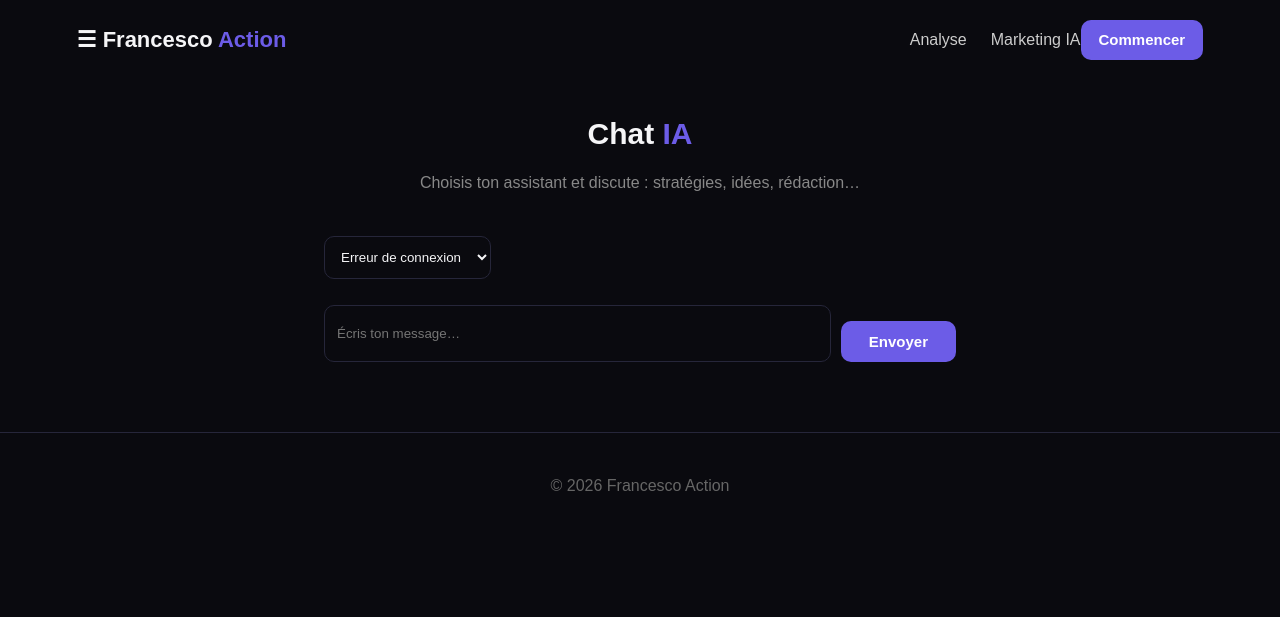
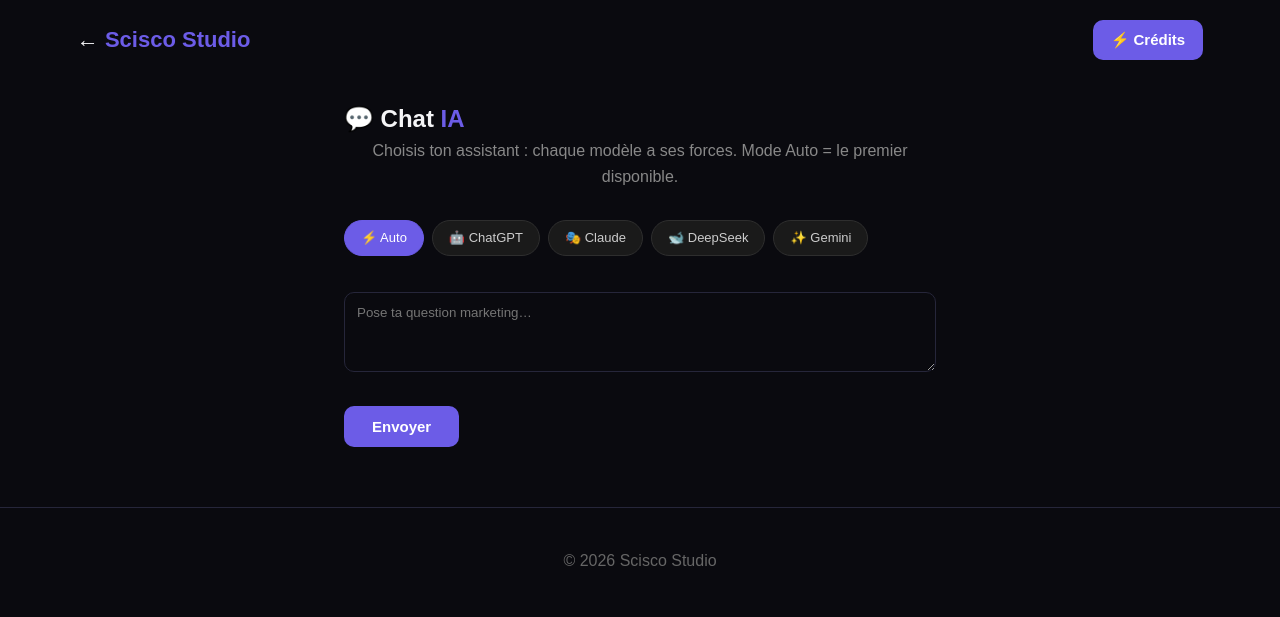
Before and after one commit to francescoabc5-bot/Scisco-Light, a plain HTML site: page chat.html in a window 1280 px wide. Drawn offline with Linux system fonts and the light colour scheme; no server answers.

Commit message:
Update chat.html

```diff
--- a/chat.html
+++ b/chat.html
@@ -1,73 +1,59 @@
 <!DOCTYPE html>
 <html lang="fr"><head><meta charset="UTF-8">
 <meta name="viewport" content="width=device-width, initial-scale=1.0">
-<title>Chat IA — Francesco Action</title>
+<title>Chat IA — Scisco Studio</title>
 <link rel="stylesheet" href="style.css">
 <style>
-.chat{max-width:760px;margin:auto;padding:0 5% 30px}
-.msg{max-width:85%;padding:12px 16px;border-radius:14px;margin-bottom:12px;white-space:pre-wrap;word-wrap:break-word}
-.user{background:#6c5ce7;color:#fff;margin-left:auto;border-bottom-right-radius:4px}
-.bot{background:#1a1a1a;border:1px solid #2e2e2e;color:#ddd;border-bottom-left-radius:4px}
-.meta{font-size:11px;color:#888;margin-top:6px}
-.zone{display:flex;gap:10px;margin-top:16px}
-.zone .champ{margin:0;flex:1}
-select.champ{margin-right:10px;width:auto}
+.chat{max-width:720px;margin:auto;padding:20px 5%}
+.msgs{display:flex;flex-direction:column;gap:14px;margin:18px 0}
+.bulle{max-width:85%;padding:12px 16px;border-radius:14px;white-space:pre-wrap;color:#ccc;font-size:14px}
+.user{align-self:flex-end;background:#6c5ce7;color:#fff}
+.ia{align-self:flex-start;background:#1a1a1a;border:1px solid #2e2e2e}
+.selecteur{display:flex;gap:8px;flex-wrap:wrap;margin-bottom:12px}
+.sel{padding:7px 16px;border-radius:18px;background:#1a1a1a;border:1px solid #2e2e2e;color:#ccc;cursor:pointer;font-size:13px}
+.sel.actif{background:#6c5ce7;border-color:#6c5ce7;color:#fff}
 </style></head>
 <body>
 <header class="header">
-  <a class="logo" href="app.html">☰ Francesco <span>Action</span></a>
-  <nav><a href="analyse.html">Analyse</a><a href="marketing.html">Marketing IA</a><a class="btn small" href="offres.html">Commencer</a></nav>
+  <a class="logo" href="app.html">← <span>Scisco Studio</span></a>
+  <a class="btn small" href="offres.html">⚡ Crédits</a>
 </header>
-<section class="section" style="padding-top:30px;padding-bottom:10px">
-  <h2>Chat <em>IA</em></h2>
-  <p class="muted">Choisis ton assistant et discute : stratégies, idées, rédaction…</p>
+<section class="chat">
+  <h2>💬 Chat <em style="color:#6c5ce7;font-style:normal">IA</em></h2>
+  <p class="muted">Choisis ton assistant : chaque modèle a ses forces. Mode Auto = le premier disponible.</p>
+  <div class="selecteur" id="modeles">
+    <div class="sel actif" data-m="auto">⚡ Auto</div>
+    <div class="sel" data-m="chatgpt">🤖 ChatGPT</div>
+    <div class="sel" data-m="claude">🎭 Claude</div>
+    <div class="sel" data-m="deepseek">🐋 DeepSeek</div>
+    <div class="sel" data-m="gemini">✨ Gemini</div>
+  </div>
+  <div class="msgs" id="msgs"></div>
+  <textarea id="saisie" class="champ" style="min-height:80px" placeholder="Pose ta question marketing…"></textarea>
+  <button class="btn" id="btnEnvoyer" onclick="envoyer()">Envoyer</button>
 </section>
-<div class="chat">
-  <select id="modele" class="champ"><option>Chargement des modèles…</option></select>
-  <div id="fil"></div>
-  <div class="zone">
-    <input id="saisie" class="champ" placeholder="Écris ton message…" onkeydown="if(event.key==='Enter')envoyer()">
-    <button class="btn" id="btnE" onclick="envoyer()">Envoyer</button>
-  </div>
-</div>
-<footer class="footer"><p>© 2026 Francesco Action</p></footer>
+<footer class="footer"><p>© 2026 Scisco Studio</p></footer>
 <script>
-let historique = [];
-const fil = document.getElementById('fil');
-function bulle(texte, qui, note) {
-  const d = document.createElement('div');
-  d.className = 'msg ' + qui;
-  d.textContent = texte;
-  if (note) { const m = document.createElement('div'); m.className = 'meta'; m.textContent = note; d.appendChild(m); }
-  fil.appendChild(d);
-  window.scrollTo(0, document.body.scrollHeight);
-}
-(async () => {
-  try {
-    const r = await fetch('/api/chat', { method:'POST', headers:{'Content-Type':'application/json'}, body: JSON.stringify({ liste: true }) });
-    const d = await r.json();
-    const noms = { gemini:'Gemini (Google)', deepseek:'DeepSeek', openai:'ChatGPT (OpenAI)', claude:'Claude (Anthropic)' };
-    const sel = document.getElementById('modele');
-    sel.innerHTML = '';
-    (d.disponible || []).forEach(m => { const o = document.createElement('option'); o.value = m; o.textContent = noms[m] || m; sel.appendChild(o); });
-    if (!d.disponible || !d.disponible.length) { sel.innerHTML = '<option>Aucun modèle configuré</option>'; }
-  } catch (e) { document.getElementById('modele').innerHTML = '<option>Erreur de connexion</option>'; }
-})();
-async function envoyer() {
-  const inp = document.getElementById('saisie'), btn = document.getElementById('btnE');
-  const texte = inp.value.trim(); if (!texte) return;
-  inp.value = '';
-  bulle(texte, 'user');
-  const bot = document.createElement('div'); bot.className = 'msg bot'; bot.textContent = '🤖 Réflexion…'; fil.appendChild(bot);
-  btn.disabled = true;
-  try {
-    const r = await fetch('/api/chat', { method:'POST', headers:{'Content-Type':'application/json'}, body: JSON.stringify({ message: texte, modele: document.getElementById('modele').value, historique }) });
-    const d = await r.json();
-    fil.removeChild(bot);
-    if (d.reponse) { bulle(d.reponse, 'bot', 'via ' + (d.utilise||'')); historique.push({role:'user',content:texte}); historique.push({role:'assistant',content:d.reponse}); }
-    else bulle('Erreur : ' + (d.error || 'inconnue'), 'bot');
-  } catch (e) { fil.removeChild(bot); bulle('Erreur de connexion : ' + e.message, 'bot'); }
-  btn.disabled = false;
+let modeleChoisi='auto', historique=[];
+document.querySelectorAll('#modeles .sel').forEach(s=>s.onclick=()=>{
+  document.querySelectorAll('#modeles .sel').forEach(x=>x.classList.remove('actif'));
+  s.classList.add('actif'); modeleChoisi=s.dataset.m;
+});
+async function envoyer(){
+  const btn=document.getElementById('btnEnvoyer'), saisie=document.getElementById('saisie'), msgs=document.getElementById('msgs');
+  const texte=saisie.value.trim(); if(!texte) return;
+  btn.disabled=true; saisie.value='';
+  historique.push({role:'user',content:texte});
+  msgs.innerHTML+='<div class="bulle user">'+texte.replace(/</g,'&lt;')+'</div>';
+  const bulleIA=document.createElement('div'); bulleIA.className='bulle ia'; bulleIA.textContent='…';
+  msgs.appendChild(bulleIA); msgs.scrollIntoView(false);
+  try{
+    const r=await fetch('/api/chat',{method:'POST',headers:{'Content-Type':'application/json'},body:JSON.stringify({messages:historique,modele:modeleChoisi})});
+    const d=await r.json();
+    if(!d.reponse){ bulleIA.innerHTML='<span style="color:#e79b9b">Erreur : '+(d.error||'inconnue').replace(/</g,'&lt;')+'</span>'; historique.pop(); }
+    else{ bulleIA.textContent=d.reponse + (d.utilise?' — ['+d.utilise+']':''); historique.push({role:'assistant',content:d.reponse}); }
+  }catch(e){ bulleIA.innerHTML='<span style="color:#e79b9b">Erreur de connexion : '+e.message+'</span>'; historique.pop(); }
+  btn.disabled=false;
 }
 </script>
 </body></html>
```
